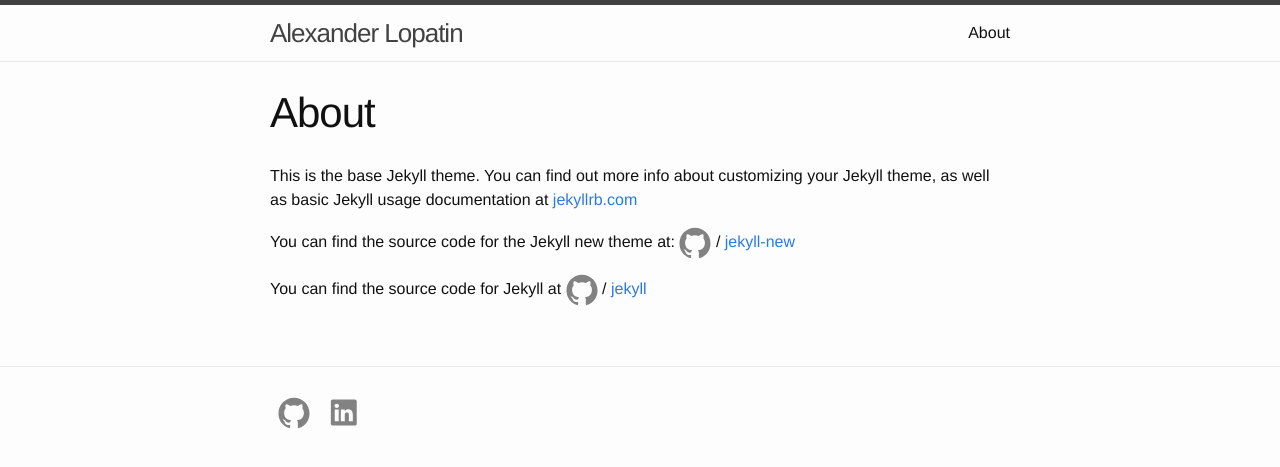
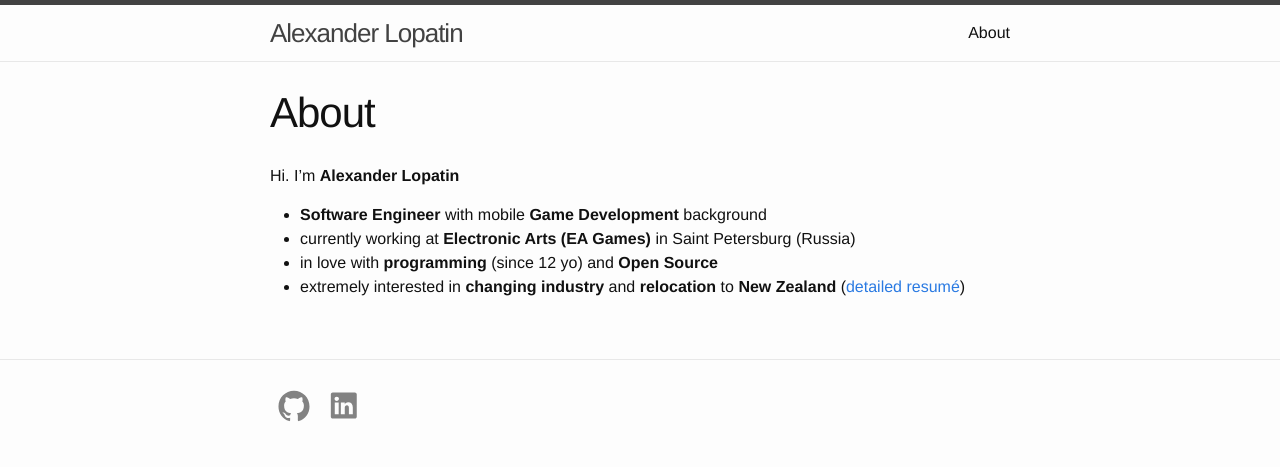
Before and after one commit to alopatindev/alopatindev.github.io, a Jekyll site: the page built from about.md, in a window 1280 px wide. Shown: the top 467 px of the page. Built offline with Jekyll 4.4.1, drawn with Linux system fonts in a browser that asks for light colours.

Commit message:
update about.md

```diff
--- a/about.md
+++ b/about.md
@@ -4,12 +4,9 @@ title: About
 permalink: /about/
 ---
 
-This is the base Jekyll theme. You can find out more info about customizing your Jekyll theme, as well as basic Jekyll usage documentation at [jekyllrb.com](http://jekyllrb.com/)
+Hi. I'm **Alexander Lopatin**
 
-You can find the source code for the Jekyll new theme at:
-{% include icon-github.html username="jglovier" %} /
-[jekyll-new](https://github.com/jglovier/jekyll-new)
-
-You can find the source code for Jekyll at
-{% include icon-github.html username="jekyll" %} /
-[jekyll](https://github.com/jekyll/jekyll)
+- **Software Engineer** with mobile **Game Development** background
+- currently working at **Electronic Arts (EA Games)** in Saint Petersburg (Russia)
+- in love with **programming** (since 12 yo) and **Open Source**
+- extremely interested in **changing industry** and **relocation** to **New Zealand** ([detailed resumé](https://git.io/vVMdk))
```
